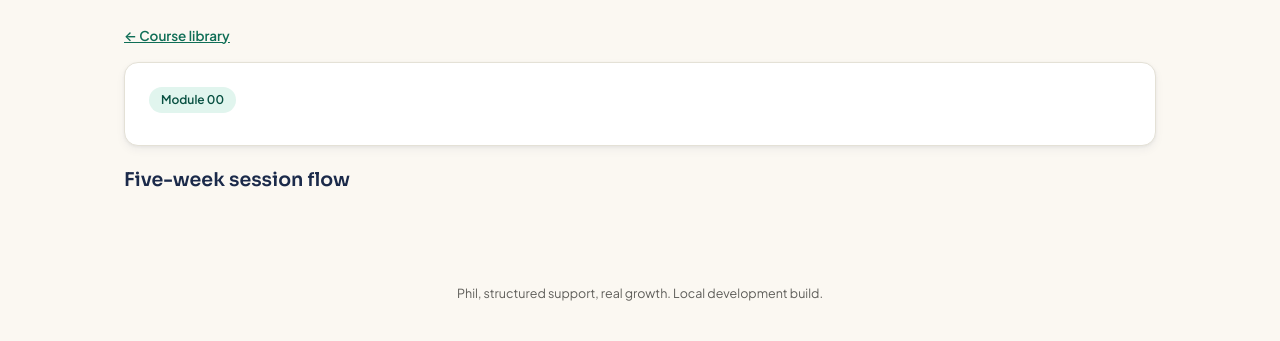
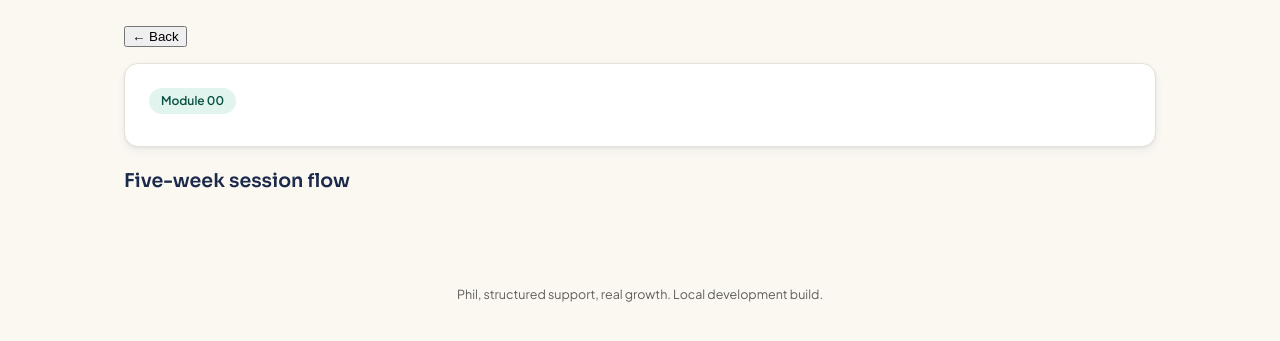
Before and after one commit to Alexandersocrates-dev/phil-app, a Python web app: template templates/course_detail.html in a window 1280 px wide. Shown: the part 62-403 px from the top of the page. Run offline with Jinja, Linux system fonts and the light colour scheme; the template is opened without the code that fills it, so the values that code supplies are empty.

Commit message:
Convert back-link to history-back button

```diff
--- a/templates/course_detail.html
+++ b/templates/course_detail.html
@@ -1,7 +1,7 @@
 {% extends "base.html" %}
 {% block title %}{{ course.title }} - Phil{% endblock %}
 {% block content %}
-<p class="back-link"><a href="/courses">&larr; Course library</a></p>
+<p class="back-link"><button type="button" class="js-back">&larr; Back</button></p>
 <div class="card">
   <span class="badge badge-teal">Module {{ '%02d'|format(course.module_number) }}</span>
   <h1>{{ course.title }}</h1>
```
